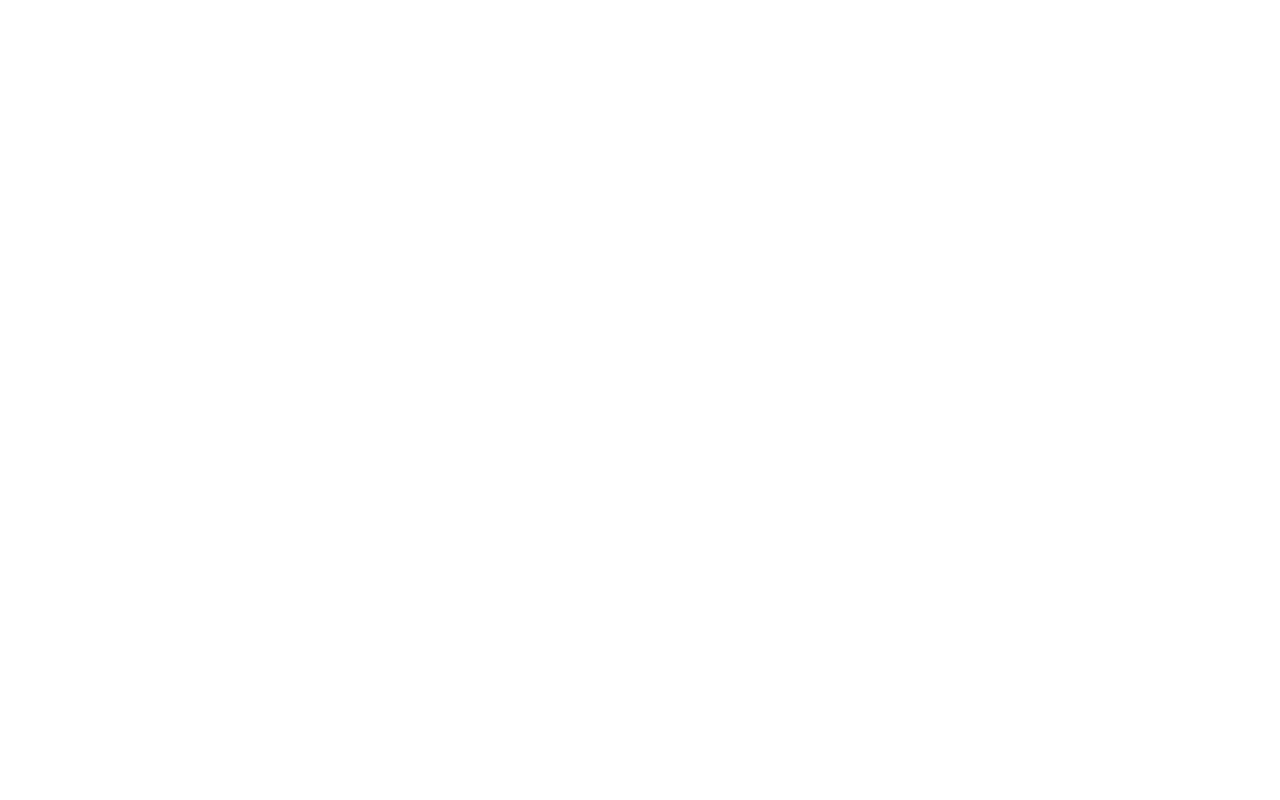
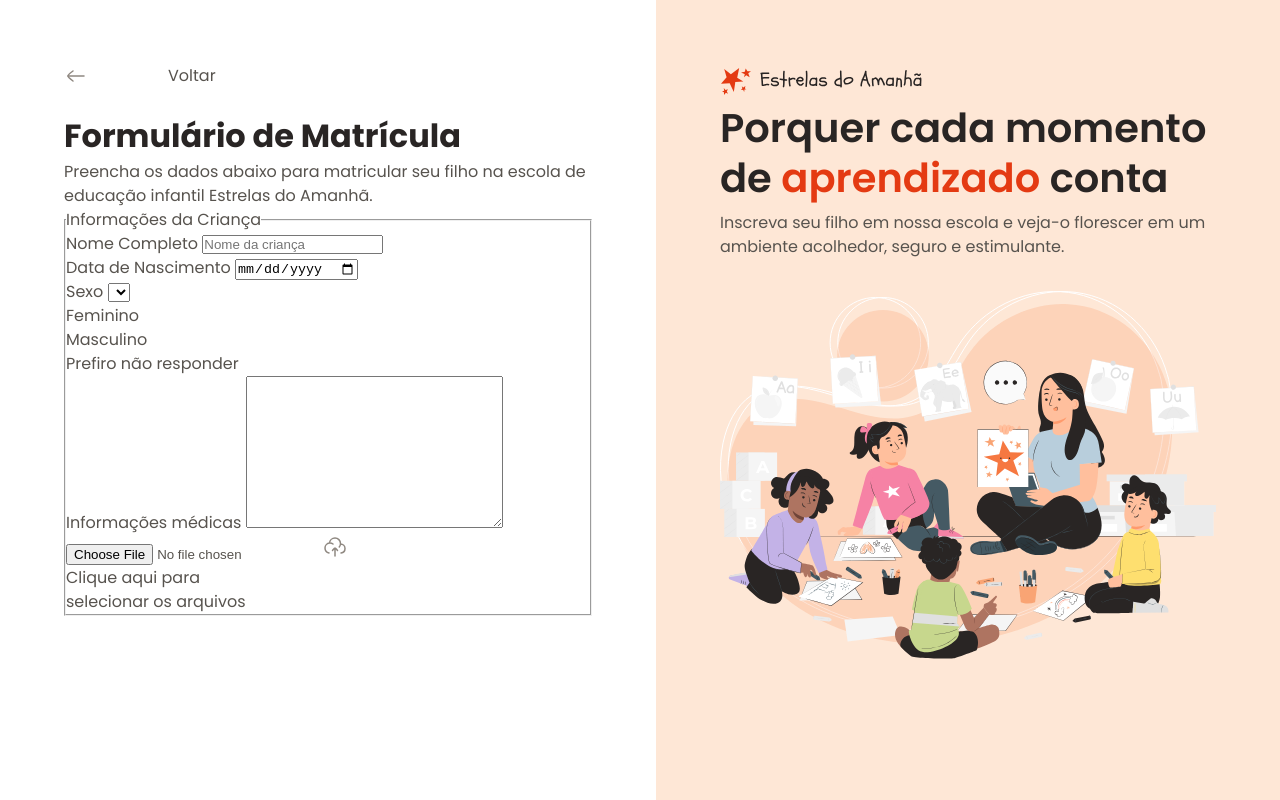
Before and after one commit to brendon-sn/Form-Matricula, a plain HTML site: page index.html in a window 1280 px wide. Drawn offline with Linux system fonts and the light colour scheme.

Commit message:
Iniciando o formulário

```diff
--- a/index.html
+++ b/index.html
@@ -1,5 +1,5 @@
 <!DOCTYPE html>
-<html lang="pt-br">
+<html lang="pt-BR">
 <head>
     <link rel="preconnect" href="https://fonts.googleapis.com">
     <link rel="preconnect" href="https://fonts.gstatic.com" crossorigin>
@@ -10,6 +10,71 @@
     <link href="https://fonts.googleapis.com/css2?family=Poppins:ital,wght@0,100;0,200;0,300;0,400;0,500;0,600;0,700;0,800;0,900;1,100;1,200;1,300;1,400;1,500;1,600;1,700;1,800;1,900&display=swap" rel="stylesheet">
 </head>
 <body>
+    <div id="app">
+        <main>
+            <div class="main-container">
+                <div class="back">
+                    <img src="assets/icons/arrow-left-02.svg" alt="Ícone de voltar">
+                    <span>Voltar</span>
+                </div>
 
+                <h1>Formulário de Matrícula</h1>
+                <p>Preencha os dados abaixo para matricular seu filho na escola de educação infantil Estrelas do Amanhã.</p>
+                <form method="post" enctype="multipart/form-data">
+                    <fieldset class="child-info">
+                        <legend>Informações da Criança</legend>
+
+                        <div class="input-wrapper">
+                            <label for="fullname">Nome Completo</label>
+                            <input id="fullname" name="fullname" type="text" placeholder="Nome da criança">
+                        </div>
+
+                        <div class="input-wrapper">
+                            <label for="birth">Data de Nascimento</label>
+                            <input type="date" id="birth" name="brith" lang="pt-BR">
+                        </div>
+
+                        <div class="select-wrapper">
+                            <label for="gender">Sexo</label>
+                            <select name="gender" id="gender"></select>
+                            <option value="female">Feminino</option>
+                            <option value="male">Masculino</option>
+                            <option value="na">Prefiro não responder</option>
+                        </div>
+
+                        <div class="textarea-wrapper">
+                            <label for="medical-info">Informações médicas</label>
+                            <textarea name="medical-info" id="medical-info"
+                            cols="30"
+                            rows="10"
+                            placeholder="A criança possui alguma condição médica que a escola deve estar ciente? (Se sim, especifique)">
+                            </textarea>
+                        </div>
+
+                        <div class="droparea-wrapper">
+                            <input type="file" id="birth-file" name="birth-file">
+                            <img src="assets/icons/cloud-upload.svg" alt="">
+                            <p>
+                                Clique aqui para <br>
+                                selecionar os arquivos
+                            </p>
+                        </div>
+                    </fieldset>
+                </form>
+            </div>
+        </main>
+
+        <aside>
+            <div class="aside-container">
+                <header>
+                    <img src="assets/logo.svg" alt="Logo Estrelas do amanhã">
+                    <h2>Porquer cada momento de <span>aprendizado</span> conta</h2>
+                    <p>Inscreva seu filho em nossa escola e veja-o florescer em um ambiente acolhedor, seguro e estimulante.</p>
+                </header>
+
+                <img src="assets/Illustration.svg" alt="Ilustração de uma sala de aula">
+            </div>
+        </aside>
+    </div>
 </body>
 </html>
--- a/styles/global.css
+++ b/styles/global.css
@@ -21,3 +21,19 @@
     --stroke-hightlight:#F3541C;
     --semantic-error:#DC2626;
 }
+
+body {
+    overflow: hidden;
+
+    font: var(--text);
+    color: var(--text-secondary);
+}
+
+h1, h2 {
+    color: var(--text-primary);
+}
+
+img {
+    max-width: 100%;
+    height: auto;
+}
--- a/styles/index.css
+++ b/styles/index.css
@@ -1 +1,2 @@
 @import url(global.css);
+@import url(layout.css);
--- /dev/null
+++ b/styles/layout.css
@@ -0,0 +1,51 @@
+#app {
+    display: grid;
+    grid-template-columns: 51.25% 48.75%;
+
+    height: 100vh;
+    overflow: hidden;
+}
+
+main {
+    overflow: auto;
+    padding: 4rem;
+
+    & .main-container {
+        max-width: 33rem;
+        margin-left: auto;
+    }
+
+    & .back {
+        display: flex;
+        align-items: center;
+        gap: 5rem;
+        margin-bottom: 1.5rem;
+    }
+
+    & .h1 {
+        font: 600 1.5rem/1.25 var(--font-family);
+        margin-bottom: .5rem;
+    }
+}
+
+aside {
+    padding: 4rem;
+    background-color: var(--surface-secondary);
+
+    & .aside-container {
+        max-width: 31rem;
+
+        & > img {
+            margin-top: 2rem;
+        }
+    }
+
+    & h2 {
+        font: 600 2.5rem/1.25 var(--font-family);
+        margin-bottom: .5rem;
+
+        & span {
+            color: var(--text-hightlight);
+        }
+    }
+}
```
